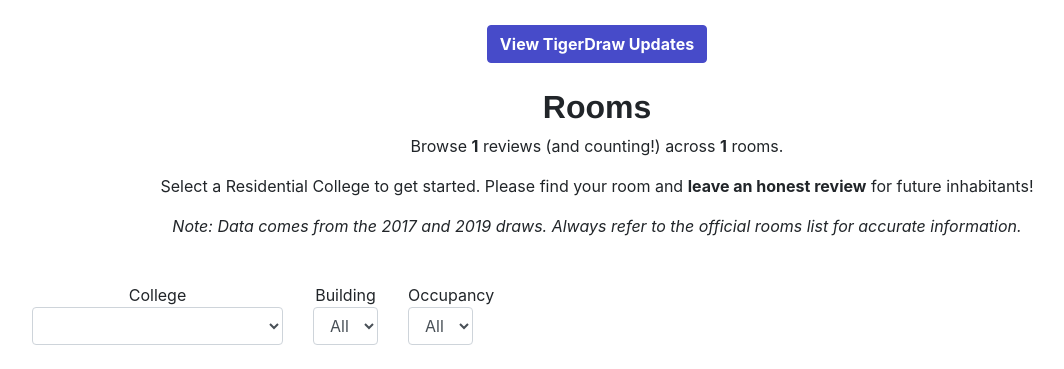
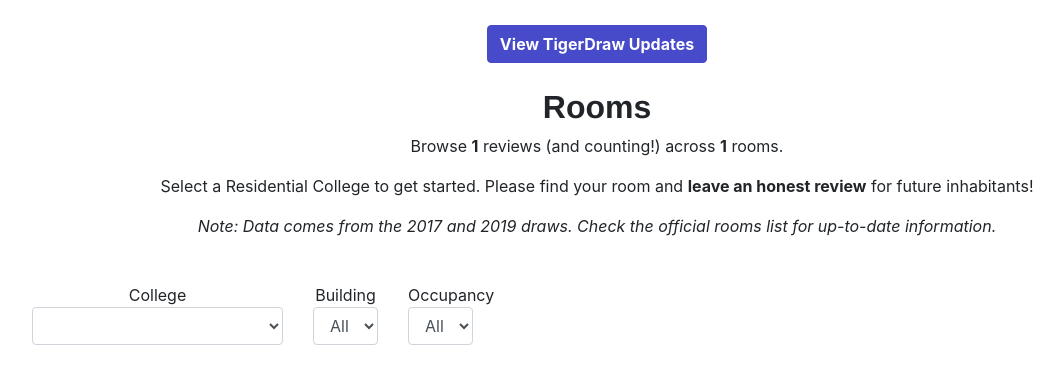
Before and after one commit to TigerAppsOrg/TigerDraw, a Flask app: template templates/availablerooms.html in a window 1280 px wide. Shown: the part 56-425 px from the top of the page, without its empty margins (43-1107 px from the left). Run offline with Flask 2, Linux system fonts and the light colour scheme; the template is opened without the code that fills it: most values are stand-ins (such as "Sample title", 1, 10 or a date in 2020); some libraries are stand-ins or nearby versions.

Commit message:
Modify statement

```diff
--- a/templates/availablerooms.html
+++ b/templates/availablerooms.html
@@ -277,7 +277,7 @@
     <h2 style="font-weight:700;">Rooms</h2>
     <p class="text-center mx-2">Browse <b>{{ total_reviews }}</b> reviews (and counting!) across <b>{{ total_rooms }}</b> rooms.</p>
     <p class="text-center mx-2">Select a Residential College to get started. Please find your room and <b>leave an honest review</b> for future inhabitants!</p>
-    <p class="text-center mx-2 font-italic">Note: Data comes from the 2017 and 2019 draws. Always refer to the official rooms list for accurate information.</p>
+    <p class="text-center mx-2 font-italic">Note: Data comes from the 2017 and 2019 draws. Check the official rooms list for up-to-date information.</p>
 </div>
 <div class="form-inline" style="padding-left: 75px; padding-right: 75px; padding-top:25px">
     <div class="col-auto my-1 pl-0">
```
